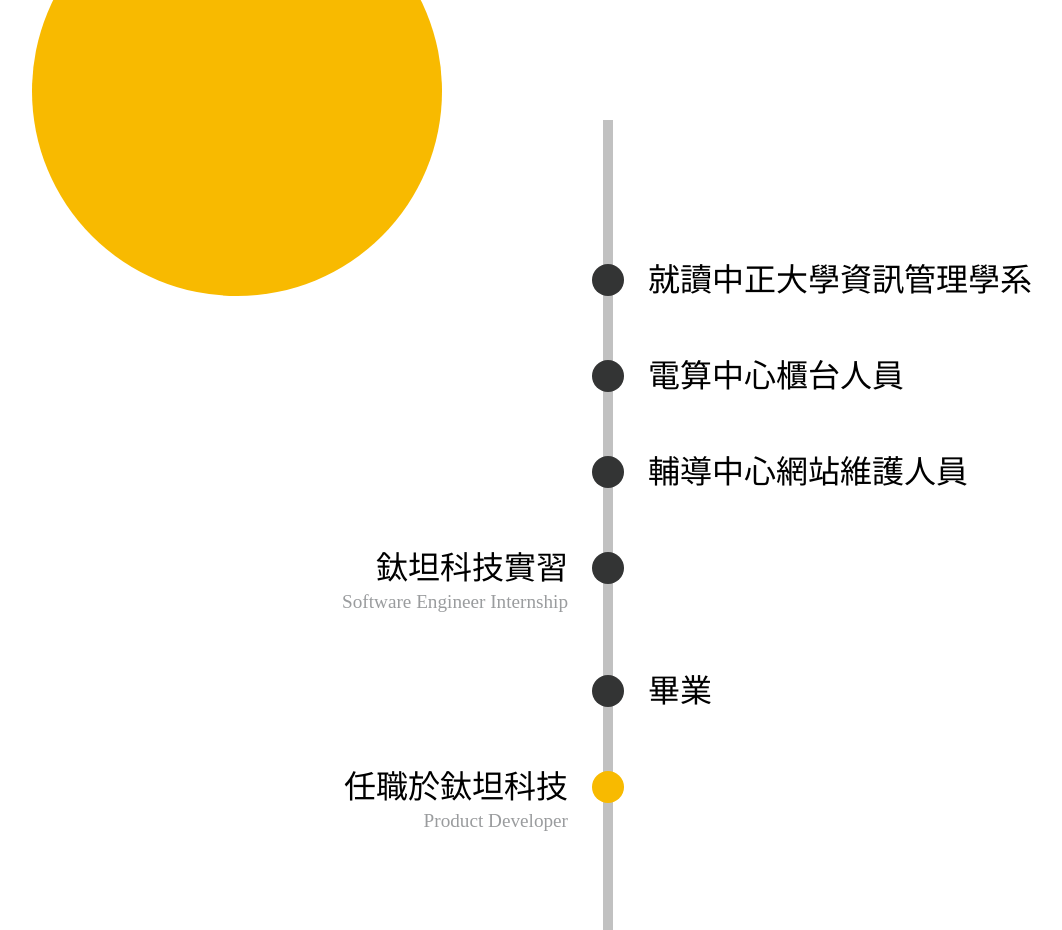
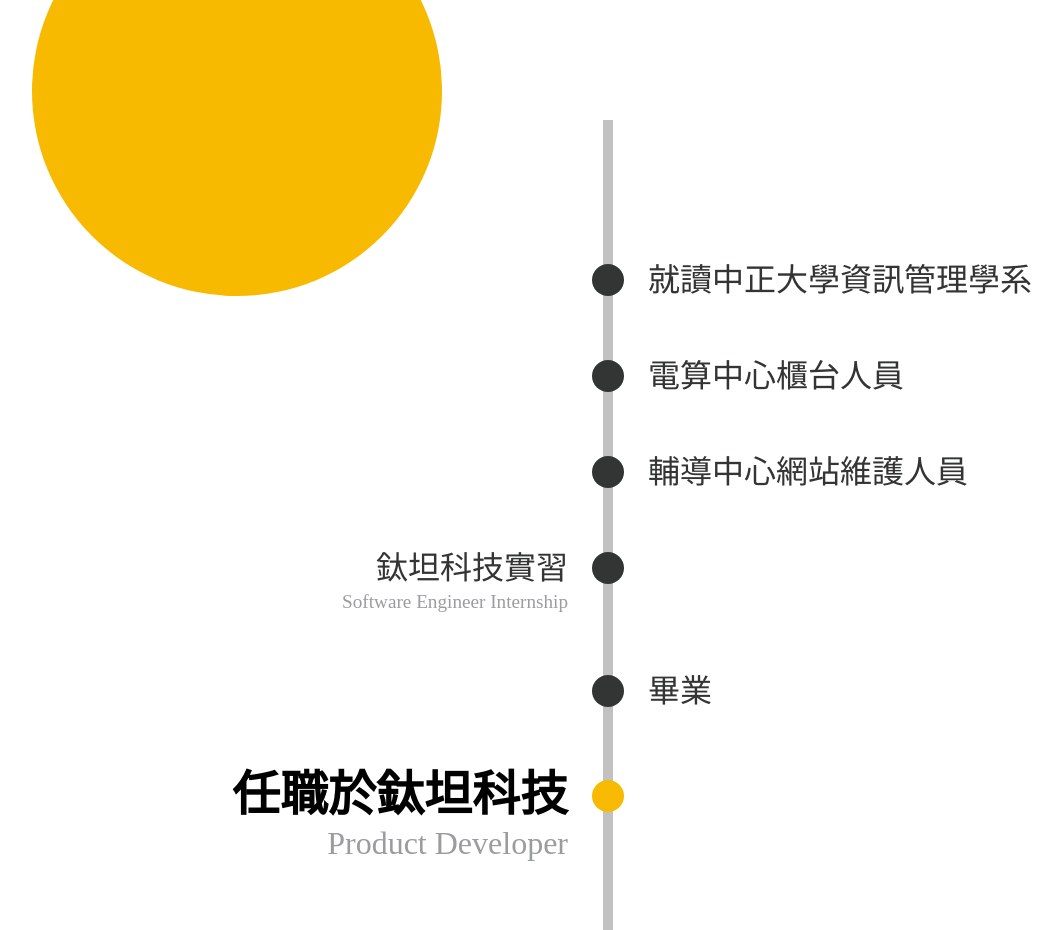
Before and after one commit to lizzyyang9534/Resume, a Vue app: page / in a window 1280 px wide. Shown: the part 680-1610 px from the top of the page, without its empty margins (32-1094 px from the left). Built offline with nearby package versions, Linux system fonts and the light colour scheme.

Commit message:
rename component and improve timeline UI

```diff
--- a/src/App.vue
+++ b/src/App.vue
@@ -1,18 +1,18 @@
 <template>
   <div id="app">
     <div class="slide"><Cover/></div>
-    <div class="slide"><History /></div>
+    <div class="slide"><Timeline /></div>
   </div>
 </template>
 
 <script lang="ts">
 import { Component, Vue } from "vue-property-decorator";
 import Cover from "@/components/Cover/Cover.vue";
-import History from "@/components/History/History.vue";
+import Timeline from "@/components/Timeline/Timeline.vue";
 
 @Component({
   components: {
-    Cover, History
+    Cover, Timeline
   }
 })
 export default class App extends Vue {}
--- a/src/components/History/History.vue
+++ /dev/null
@@ -1,20 +0,0 @@
-<template>
-  <div class="history">
-    <div class="timeline">
-      <div class="line"></div>
-      <div class="events">
-        <div class="event" v-for="event in events" :key="event.title" :class="[event.displaySide, event.isActive ? 'active' : '']">
-          <div class="title">{{event.title}}</div>
-          <div class="description" v-if="event.description">{{event.description}}</div>
-        </div>
-      </div>
-    </div>
-  </div>
-</template>
-
-<script lang="ts" src="./History.ts">
-</script>
-
-<style lang="scss" scoped>
-@import "./History.scss";
-</style>
--- a/src/components/History/History.scss
+++ b/src/components/Timeline/Timeline.scss
@@ -7,23 +7,11 @@
   top: 32px;
 }
 
-.history {
-  width: 100%;
-  height: 100%;
-}
 .timeline {
   position: relative;
   width: 100%;
   height: 100%;
   margin: 0 auto;
-
-  //   .line {
-  //     position: absolute;
-  //     top: 0;
-  //     width: 0.5rem;
-  //     height: 100%;
-  //     background: #c1c1c1;
-  //   }
 
   &:before {
     content: "";
@@ -61,10 +49,6 @@
         @include dot($color-dark-gray);
         left: -16px;
       }
-
-      &.active:before {
-        @include dot($color-yellow);
-      }
     }
 
     &.left {
@@ -76,14 +60,28 @@
         @include dot($color-dark-gray);
         right: -16px;
       }
+    }
 
-      &.active:after {
+    &.active {
+      .title {
+        font-size: 3rem;
+        font-weight: bold;
+        color: #000;
+      }
+
+      .description {
+        font-size: 2rem;
+      }
+
+      &.right:before, &.left:after {
         @include dot($color-yellow);
+        top: 41px;
       }
     }
 
     .title {
       font-size: 2rem;
+      color: $color-dark-gray;
     }
 
     .description {
--- a/src/components/History/History.ts
+++ b/src/components/Timeline/Timeline.ts
@@ -3,7 +3,7 @@ import { Component, Prop, Vue } from "vue-property-decorator";
 @Component({
   components: {}
 })
-export default class History extends Vue {
+export default class Timeline extends Vue {
   events: Event[] = [
     <Event>{
       title: "就讀中正大學資訊管理學系",
--- /dev/null
+++ b/src/components/Timeline/Timeline.vue
@@ -0,0 +1,18 @@
+<template>
+  <div class="timeline">
+    <div class="line"></div>
+    <div class="events">
+      <div class="event" v-for="event in events" :key="event.title" :class="[event.displaySide, event.isActive ? 'active' : '']">
+        <div class="title">{{event.title}}</div>
+        <div class="description" v-if="event.description">{{event.description}}</div>
+      </div>
+    </div>
+  </div>
+</template>
+
+<script lang="ts" src="./Timeline.ts">
+</script>
+
+<style lang="scss" scoped>
+@import "./Timeline.scss";
+</style>
```
Also changed, not shown: .eslintrc.js.
